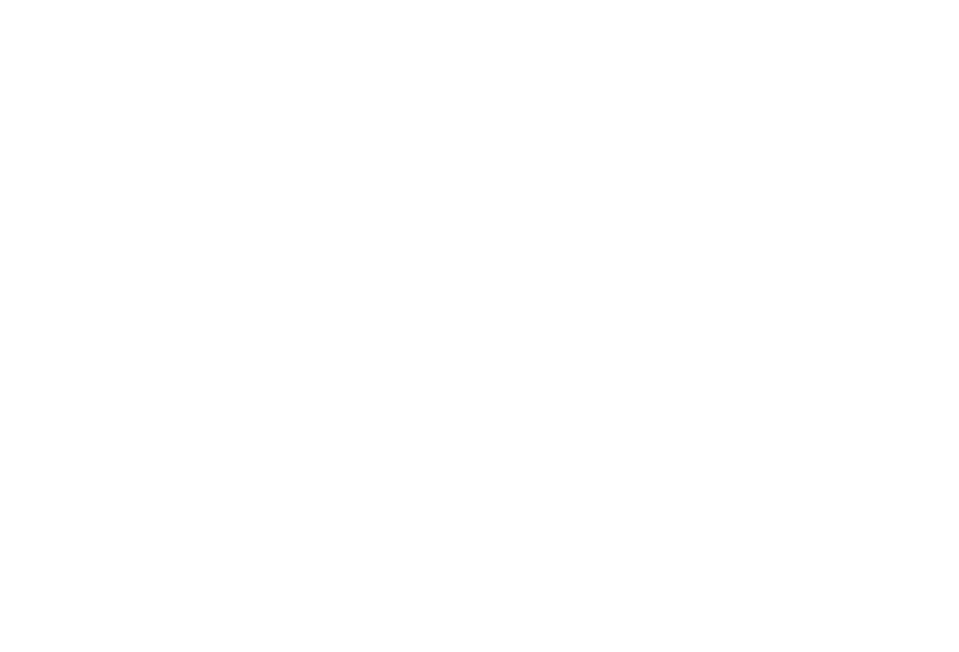
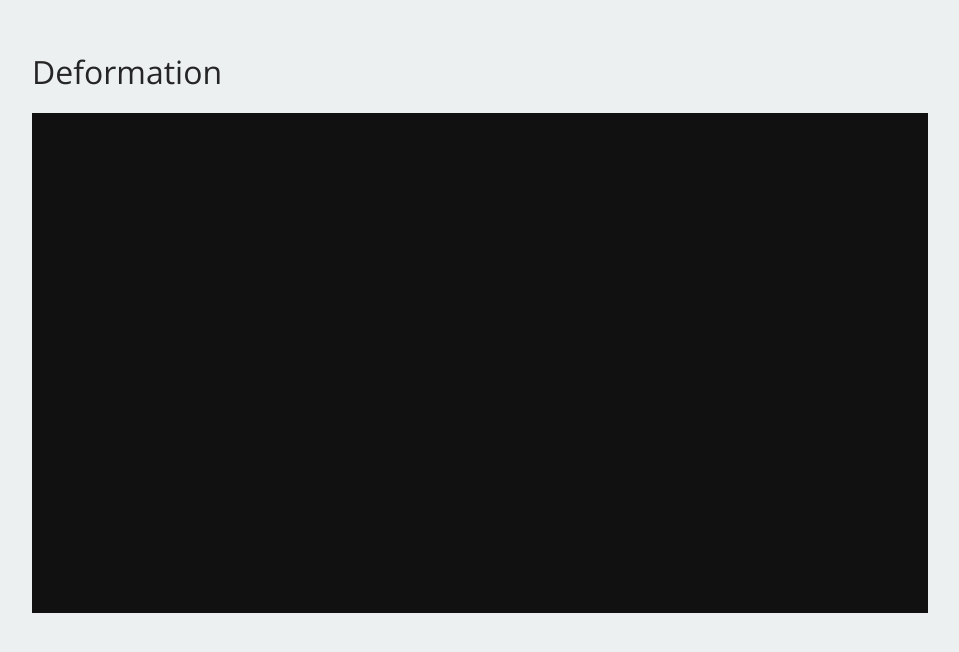
Before and after one commit to dhmacs/macs91.github.io, a plain HTML site: page projects/mvv/deformation/index.html in a window 1280 px wide. Shown: the whole page, without its empty margins (160-1119 px from the left). Drawn offline with nearby package versions, Linux system fonts and the light colour scheme.

Commit message:
First MVV

```diff
--- a/projects/mvv/deformation/deformation.js
+++ b/projects/mvv/deformation/deformation.js
@@ -2,3 +2,15 @@
  * @author Massimo De Marchi
  * @created 4/26/15.
  */
+
+var svg = d3.select(".vis-block");
+
+var size = {
+    width: svg.node().clientWidth,
+    height: svg.node().clientHeight
+};
+
+svg.append("rect")
+    .attr("width", size.width)
+    .attr("height", size.height)
+    .style("fill", "#111");
--- a/projects/mvv/deformation/index.html
+++ b/projects/mvv/deformation/index.html
@@ -2,9 +2,28 @@
 <html>
 <head lang="en">
     <meta charset="UTF-8">
-    <title></title>
+    <title>Snakes</title>
+
+    <!-- FONTS -->
+    <link href='http://fonts.googleapis.com/css?family=Open+Sans:400,300,600,700,800' rel='stylesheet' type='text/css'>
+
+    <!-- STYLES -->
+    <link rel="stylesheet" href="../../../styles/theme.css"/>
+    <link rel="stylesheet" href="../mvv-style.css"/>
+
+    <!-- SCRIPTS -->
+
+    <!-- External Libraries -->
+    <script src="external-libraries/d3.js" charset="utf-8"></script>
 </head>
 <body>
+<div class="content">
+    <h1><span class="author">Deformation</span></h1>
 
+    <div class="blocks">
+        <svg class="vis-block"></svg>
+    </div>
+</div>
+<script src="deformation.js"></script>
 </body>
 </html>
--- a/projects/mvv/mvv-style.css
+++ b/projects/mvv/mvv-style.css
@@ -1,5 +1,5 @@
 .vis-block {
     flex: 1;
     -webkit-flex: 1;
-    height: 400px;
+    height: 500px;
 }
--- a/projects/mvv/snakes/snakes.js
+++ b/projects/mvv/snakes/snakes.js
@@ -4,8 +4,6 @@
  */
 
 var svg = d3.select(".vis-block");
-
-//console.log(svg.node().clientWidth);
 
 var size = {
     width: svg.node().clientWidth,
```
